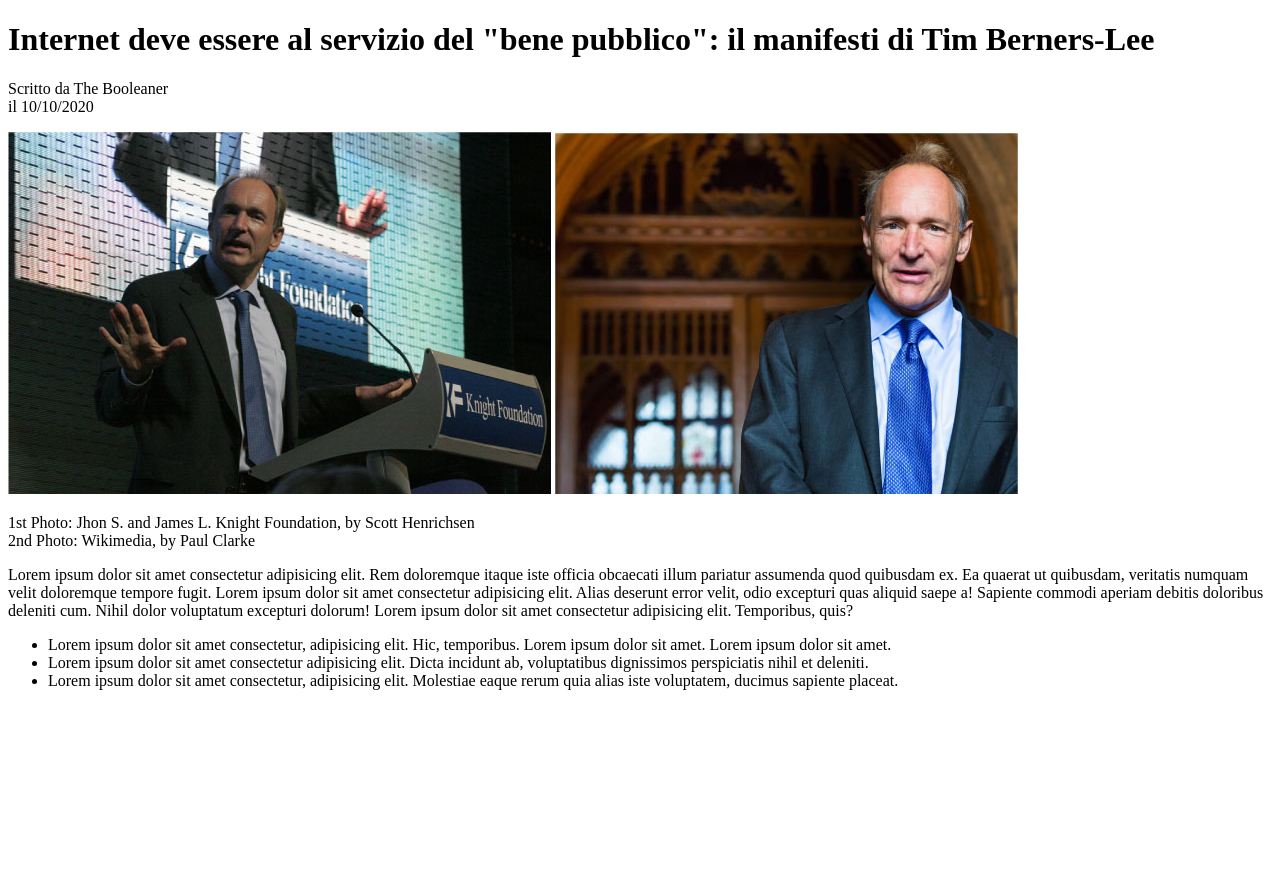
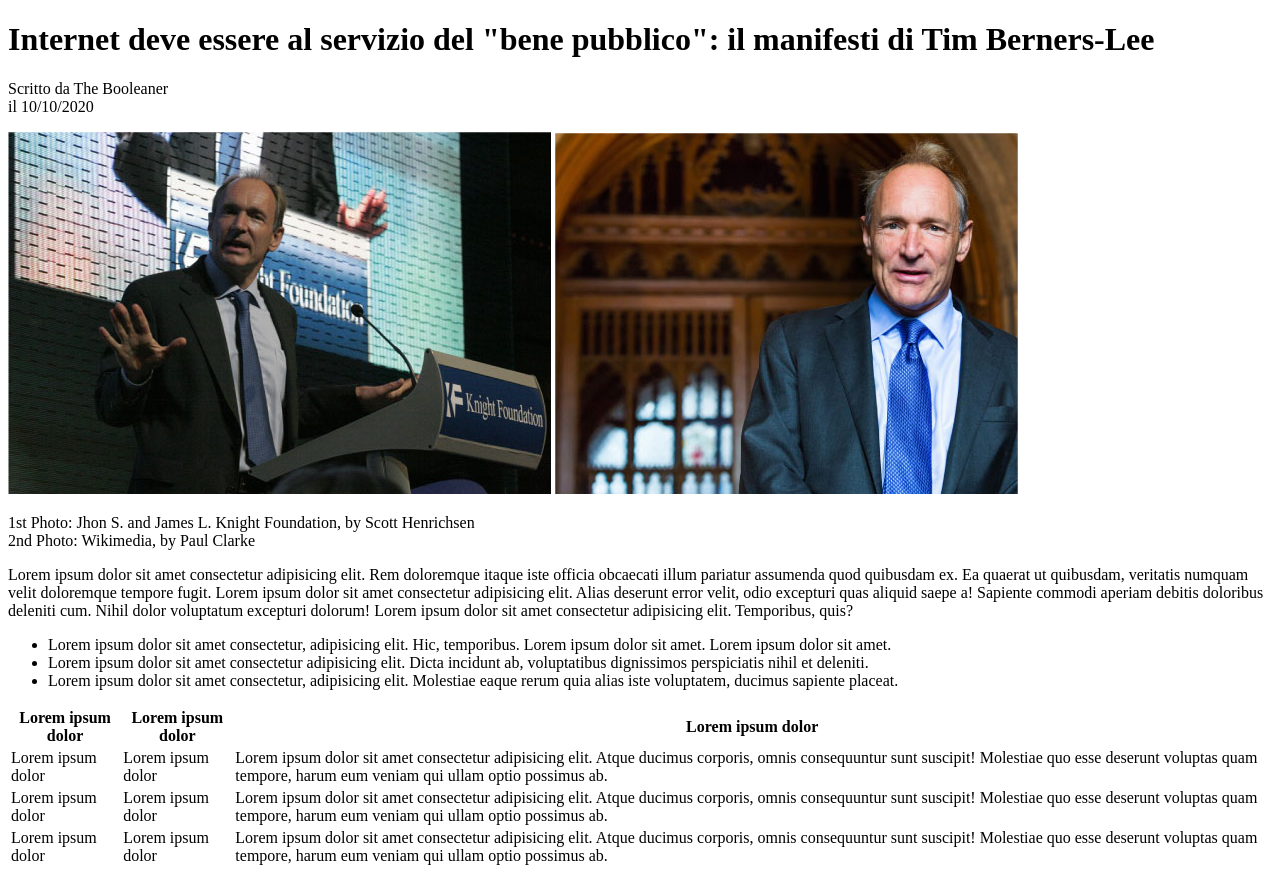
Before and after one commit to evelingcastillon/html-css-booleaner, a plain HTML site: page index.html in a window 1280 px wide. Before the commit the page ends 800 px from the top, so only its background shows below. Drawn offline with Linux system fonts and the light colour scheme.

Commit message:
complete table

```diff
--- a/index.html
+++ b/index.html
@@ -45,7 +45,41 @@
         </section>
         <!-- /elenco -->
 
-
+        <!-- Table -->
+        <table>
+            <thead>
+                <tr>
+                    <th>Lorem ipsum dolor</th>
+                    <th>Lorem ipsum dolor</th>
+                    <th>Lorem ipsum dolor</th>
+                </tr>
+            </thead>
+            <tbody>
+                <tr>
+                    <td>Lorem ipsum dolor</td>
+                    <td>Lorem ipsum dolor</td>
+                    <td>Lorem ipsum dolor sit amet consectetur adipisicing elit. Atque ducimus corporis, omnis consequuntur sunt suscipit! Molestiae quo esse deserunt voluptas quam tempore, harum eum veniam qui ullam optio possimus ab.
+                    </td>
+                </tr>
+            </tbody>
+            <tbody>
+                <tr>
+                    <td>Lorem ipsum dolor</td>
+                    <td>Lorem ipsum dolor</td>
+                    <td>Lorem ipsum dolor sit amet consectetur adipisicing elit. Atque ducimus corporis, omnis consequuntur sunt suscipit! Molestiae quo esse deserunt voluptas quam tempore, harum eum veniam qui ullam optio possimus ab.
+                    </td>
+                </tr>
+            </tbody>
+            <tbody>
+                <tr>
+                    <td>Lorem ipsum dolor</td>
+                    <td>Lorem ipsum dolor</td>
+                    <td>Lorem ipsum dolor sit amet consectetur adipisicing elit. Atque ducimus corporis, omnis consequuntur sunt suscipit! Molestiae quo esse deserunt voluptas quam tempore, harum eum veniam qui ullam optio possimus ab.
+                    </td>
+                </tr>
+            </tbody>
+        </table>
+        <!-- /Table -->
     </main>
 
 </body>
```
